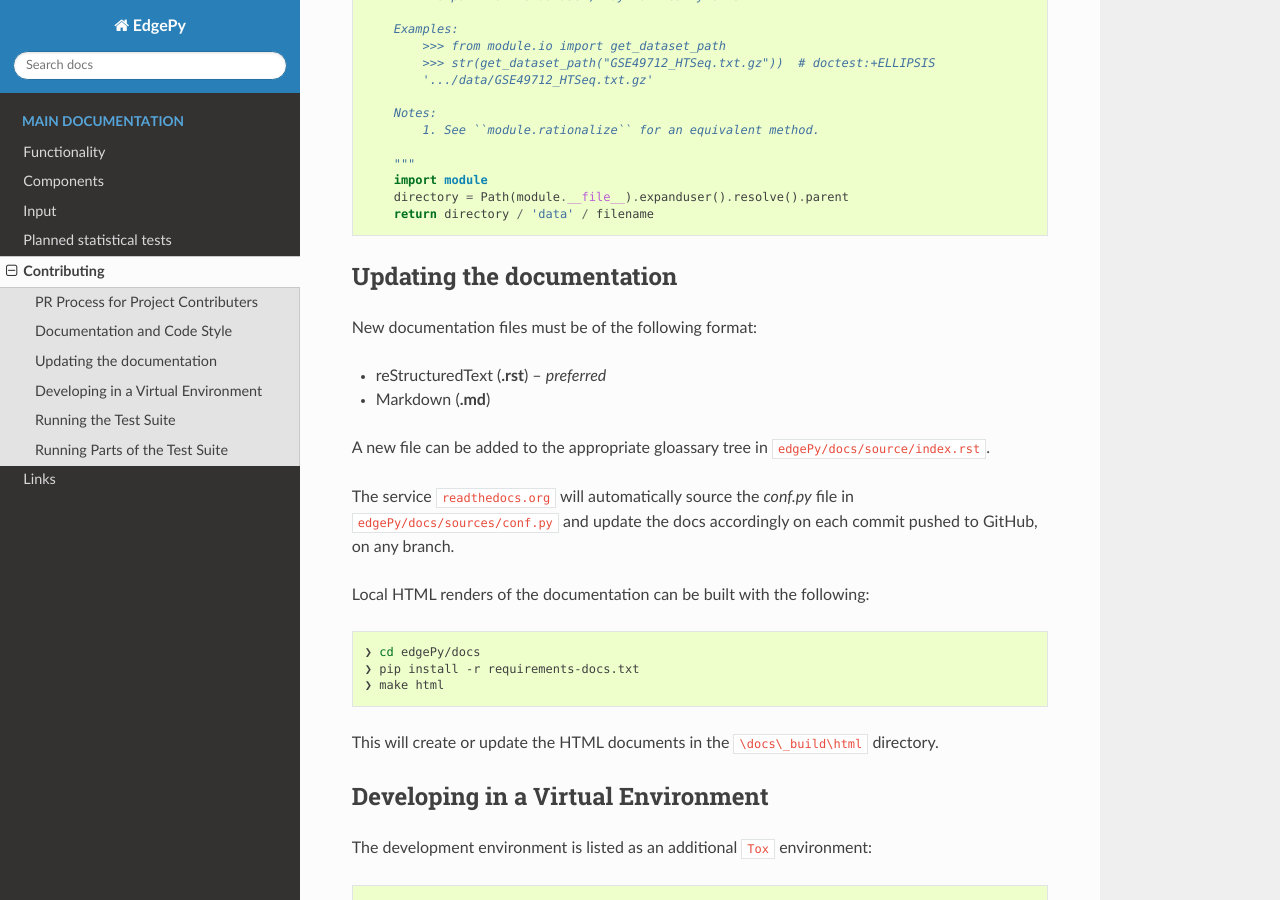
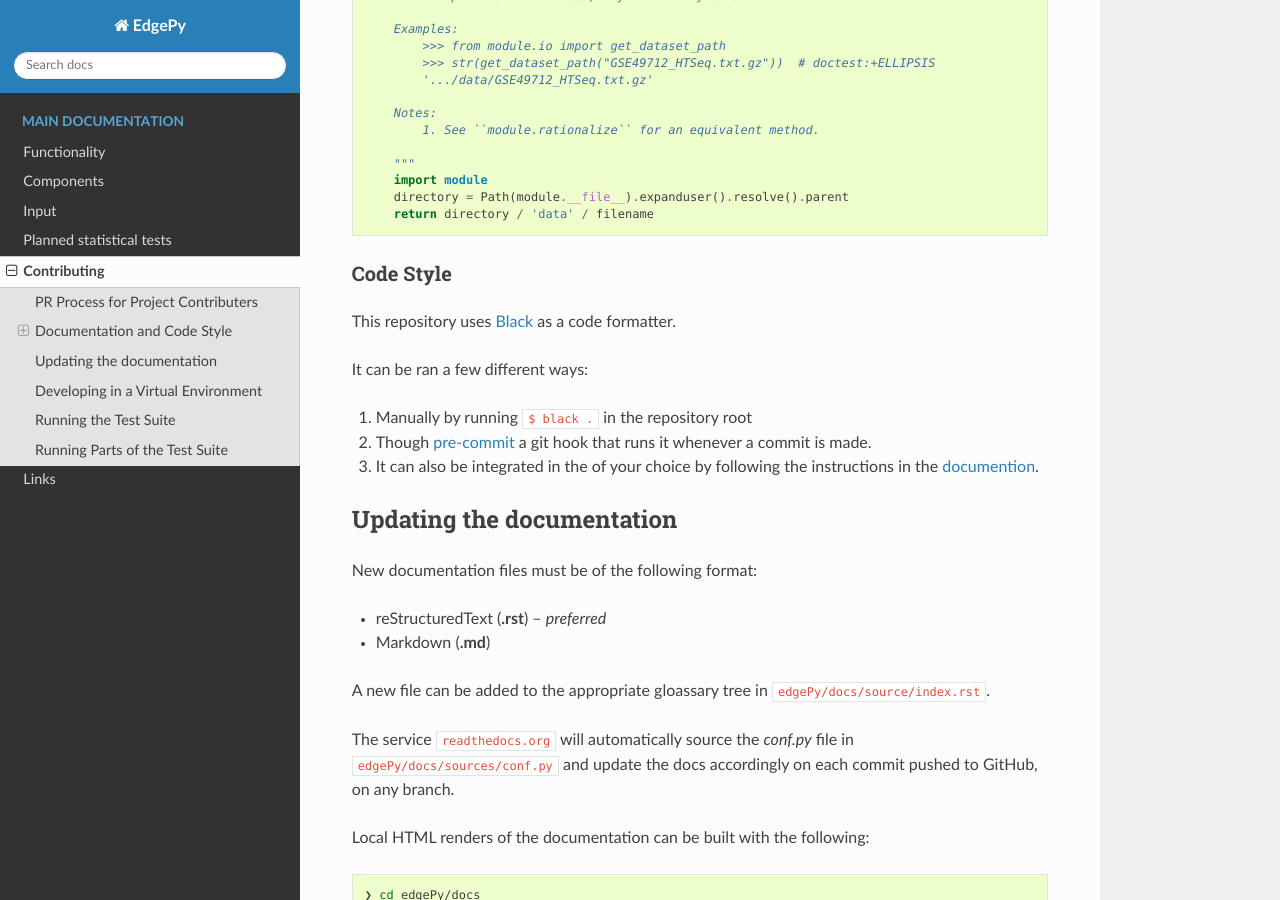
Before and after one commit to r-bioinformatics/edgePy, a Sphinx documentation site: the page built from docs/source/CONTRIBUTING.md, in a window 1280 px wide and 900 px high, scrolled down 1189 px. Built offline with Sphinx 7.4.7 and the Read the Docs theme 2.0.0, drawn with Linux system fonts in a browser that asks for light colours.

Commit message:
Add Black to the documentation

````diff
--- a/docs/source/CONTRIBUTING.md
+++ b/docs/source/CONTRIBUTING.md
@@ -57,6 +57,15 @@ def get_dataset_path(
     directory = Path(module.__file__).expanduser().resolve().parent
     return directory / 'data' / filename
 ```
+
+### Code Style
+This repository uses [Black](https://github.com/ambv/black) as a code formatter.
+
+It can be ran a few different ways:
+
+1. Manually by running `$ black .` in the repository root
+2. Though [pre-commit](https://pre-commit.com/) a git hook that runs it whenever a commit is made.
+3. It can also be integrated in the of your choice by following the instructions in the [documention](https://github.com/ambv/black#editor-integration).
 
 ## Updating the documentation
 
````
